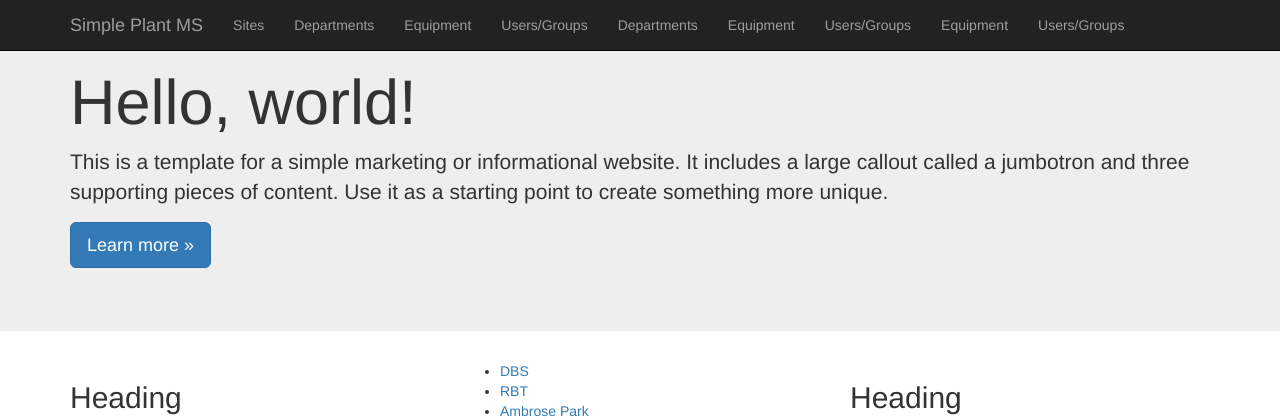
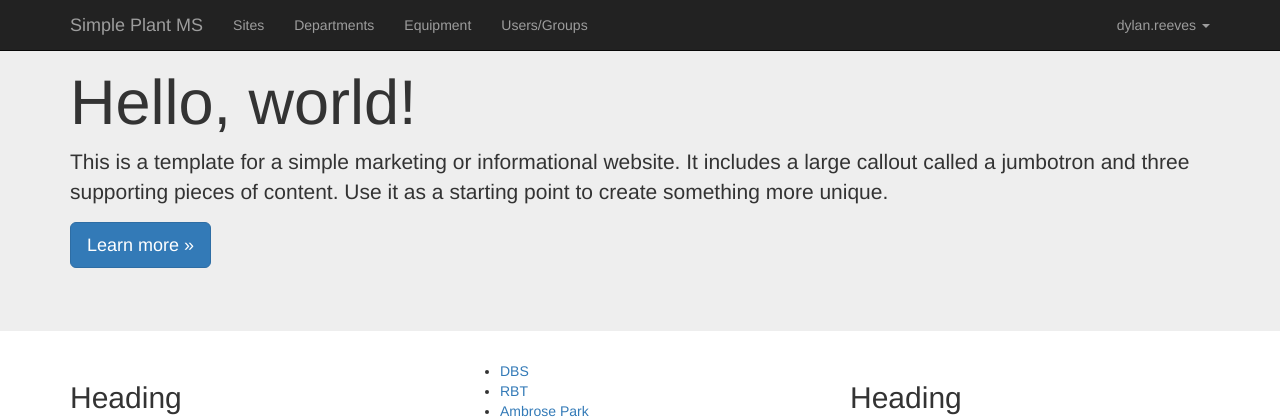
Before and after one commit to dylan-reeves/Simple-Plant-MS, a Django app: page /sites/ in a window 1280 px wide. Shown: the top 420 px of the page. Run offline with Django 3.2, Linux system fonts and the light colour scheme; a user stored in the database is signed in; data comes from the database, SQL or seed files in the repository; both versions use the stored data as it was after the commit; some libraries are stand-ins or nearby versions.

Commit message:
Completed navbar and more authentication -- logout

```diff
--- a/accounts/urls.py
+++ b/accounts/urls.py
@@ -7,5 +7,5 @@ urlpatterns = [
     #example of url /simpleplantms/accounts/login/
     url(r'^login/', views.login_view , name='account-login'),
     # example of url /simpleplantms/accounts/logout/
-    #url(r'^logout/', views.logout, name='account-logout'),
+    url(r'^logout/', views.logout_view, name='account-logout'),
 ]
--- a/simpleplantms/settings.py
+++ b/simpleplantms/settings.py
@@ -110,7 +110,7 @@ USE_TZ = True
 STATIC_URL = '/static/'
 
 LOGIN_URL = '/accounts/login/'
-LOGIN_REDIRECT_URL = '/home/'
+LOGIN_REDIRECT_URL = '/sites/'
 
 STATIC_ROOT = os.path.join(BASE_DIR,'static_files')
 
--- a/sites/templates/sites/index.html
+++ b/sites/templates/sites/index.html
@@ -11,29 +11,46 @@
     <button type="submit" class="btn btn-success">Sign in</button>
   </form>
 {% endif %}
-{% if "superadmin" in perms %}
+{% for group in user.groups.all %}
+{% if group.name == 'superadmin' %}
 <ul class="nav navbar-nav">
-     <li><a href="#">Sites</a></li>
-     <li><a href="#">Departments</a></li>
-     <li><a href="#">Equipment</a></li>
-     <li><a href="#">Users/Groups</a></li>
+     <li><a href="/sites/">Sites</a></li>
+     <li><a href="/departments/">Departments</a></li>
+     <li><a href="/equipment/">Equipment</a></li>
+     <li><a href="/profiles/">Users/Groups</a></li>
 </ul>
 {% endif %}
-{% if "siteadmin" in perms %}
+{% if group.name == 'siteadmin' %}
 <ul class="nav navbar-nav">
-     <li><a href="#">Departments</a></li>
-     <li><a href="#">Equipment</a></li>
-     <li><a href="#">Users/Groups</a></li>
+     <li><a href="/departments/">Departments</a></li>
+     <li><a href="/equipment/">Equipment</a></li>
+     <li><a href="/profles/">Users/Groups</a></li>
 </ul>
 {% endif %}
-{% if "departmentmanager" in perms %}
+{% if group.name == 'departmentmanager' %}
 <ul class="nav navbar-nav">
-     <li><a href="#">Equipment</a></li>
-     <li><a href="#">Users/Groups</a></li>
+     <li><a href="/equipment/">Equipment</a></li>
+     <li><a href="/profiles/">Users/Groups</a></li>
 </ul>
 {% endif %}
-{% if "reporting" in perms %}
+{% if group.name == 'reporting' %}
+<ul class="nav navbar-nav">
+     <li><a href="#">Reports</a></li>
+</ul>
 {% endif %}
+{% endfor %}
+<ul class="nav navbar-nav navbar-right">
+  <li class="dropdown">
+    <a href="#" class="dropdown-toggle" data-toggle="dropdown" role="button" aria-haspopup="true" aria-expanded="false">{{ user }} <span class="caret"></span></a>
+    <ul class="dropdown-menu">
+      <li><a href="/profile/{{ user.id }}">Profile</a></li>
+      <li><a href="/accounts/{{ user.id }}/changepassword/">Change Password</a></li>
+      <li role="separator" class="divider"></li>
+      <li><a href="/accounts/logout/">Log Out</a></li>
+</ul>
+
+
+
 {% endblock %}
 
 
```
Also changed, not shown: accounts/views.py (+13 -6 lines), db.sqlite3.
